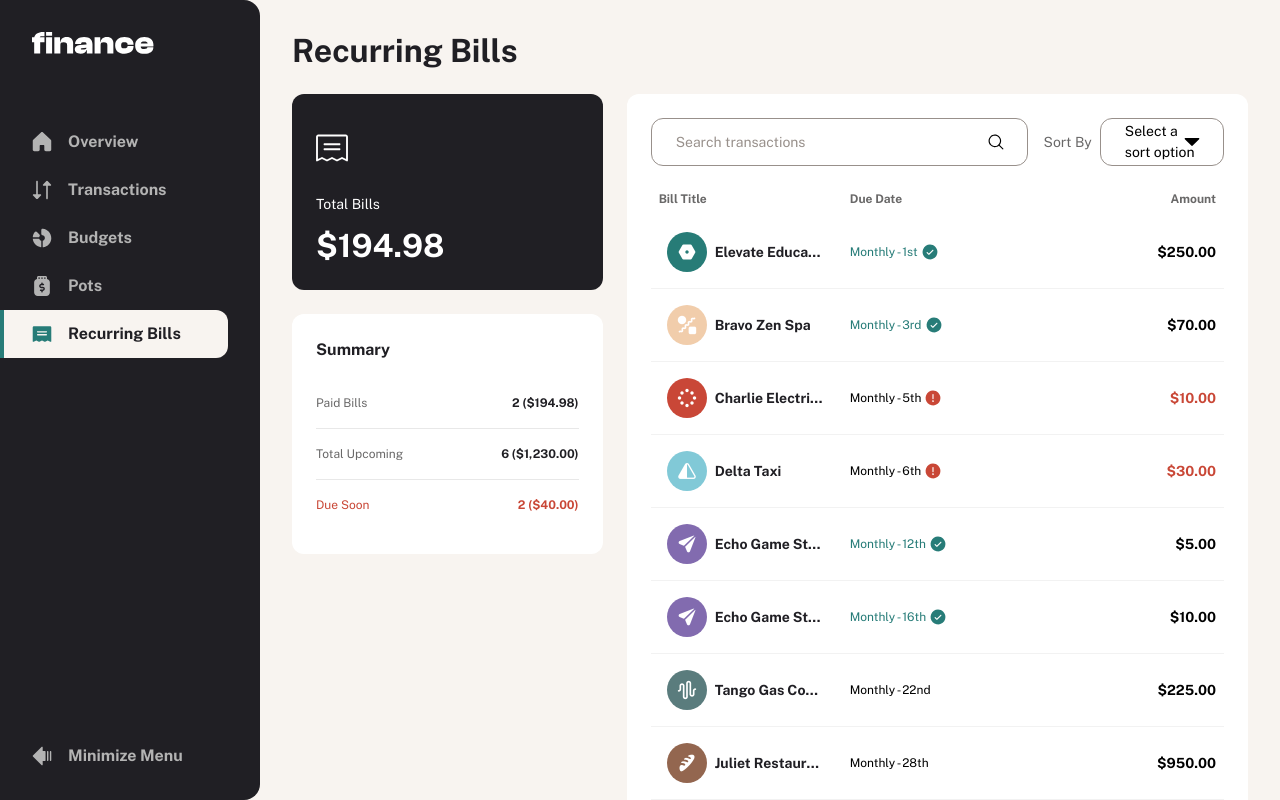
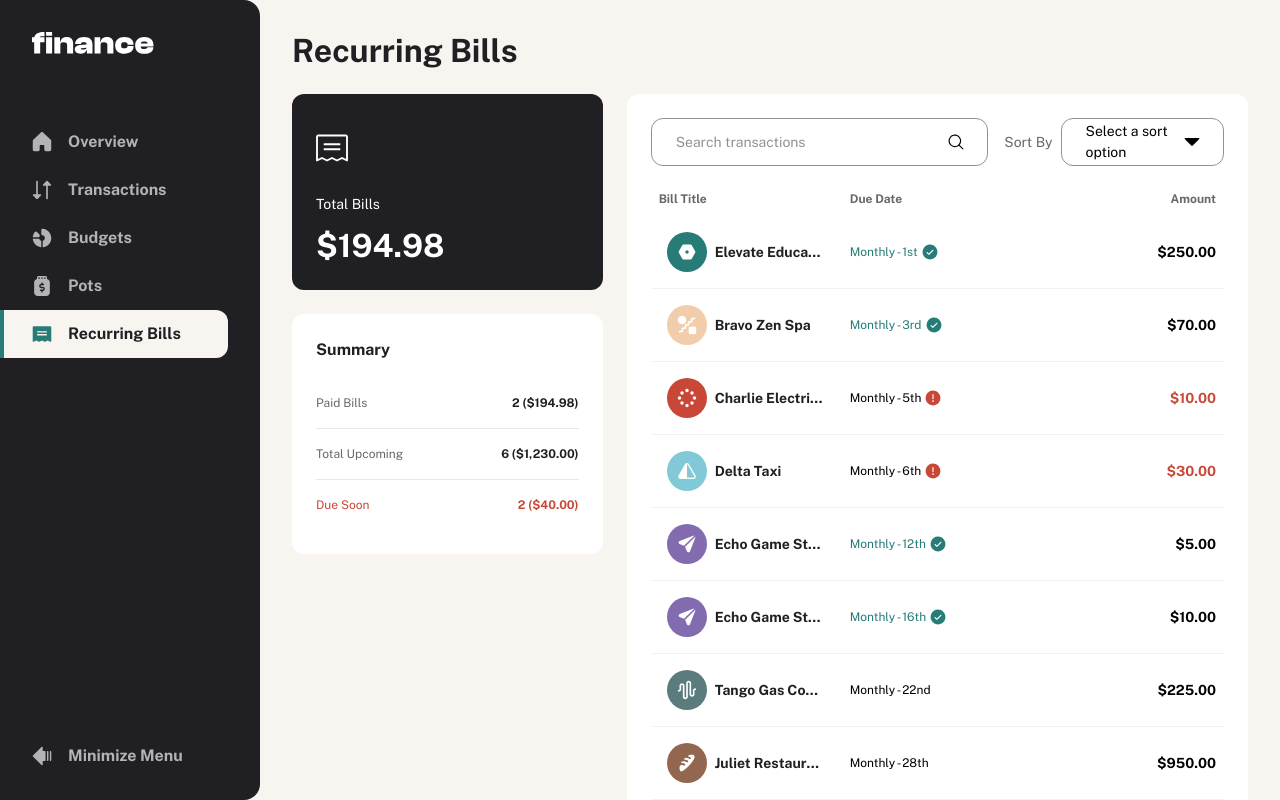
Before and after one commit to fandresh7/frontendmentor-finance-app, an Angular app: page /recurring-bills in a window 1280 px wide. Built offline with nearby package versions, Linux system fonts and the light colour scheme.

Commit message:
style: adjust grid layout and column spans in bill filters component

```diff
--- a/src/app/components/bill-filters/bill-filters.html
+++ b/src/app/components/bill-filters/bill-filters.html
@@ -1,5 +1,5 @@
-<section class="flex items-center gap-4 lg:grid lg:grid-cols-3">
-  <div class="relative grow lg:col-span-2">
+<section class="flex items-center gap-4 lg:grid lg:grid-cols-5">
+  <div class="relative grow lg:col-span-3">
     <input
       class="border-beige-500 text-preset-4 placeholder:text-beige-500 hover:border-grey-900 hover:text-grey-900 focus:border-grey-900 focus:text-grey-900 h-12 w-full rounded-xl border px-6 leading-none focus:outline-none"
       type="text"
@@ -10,7 +10,7 @@
   </div>
 
   <div
-    class="cursor-pointer"
+    class="cursor-pointer lg:col-span-2"
     (click)="toggleSortBy()"
     (keydown)="toggleSortBy()"
     tabindex="0"
```
